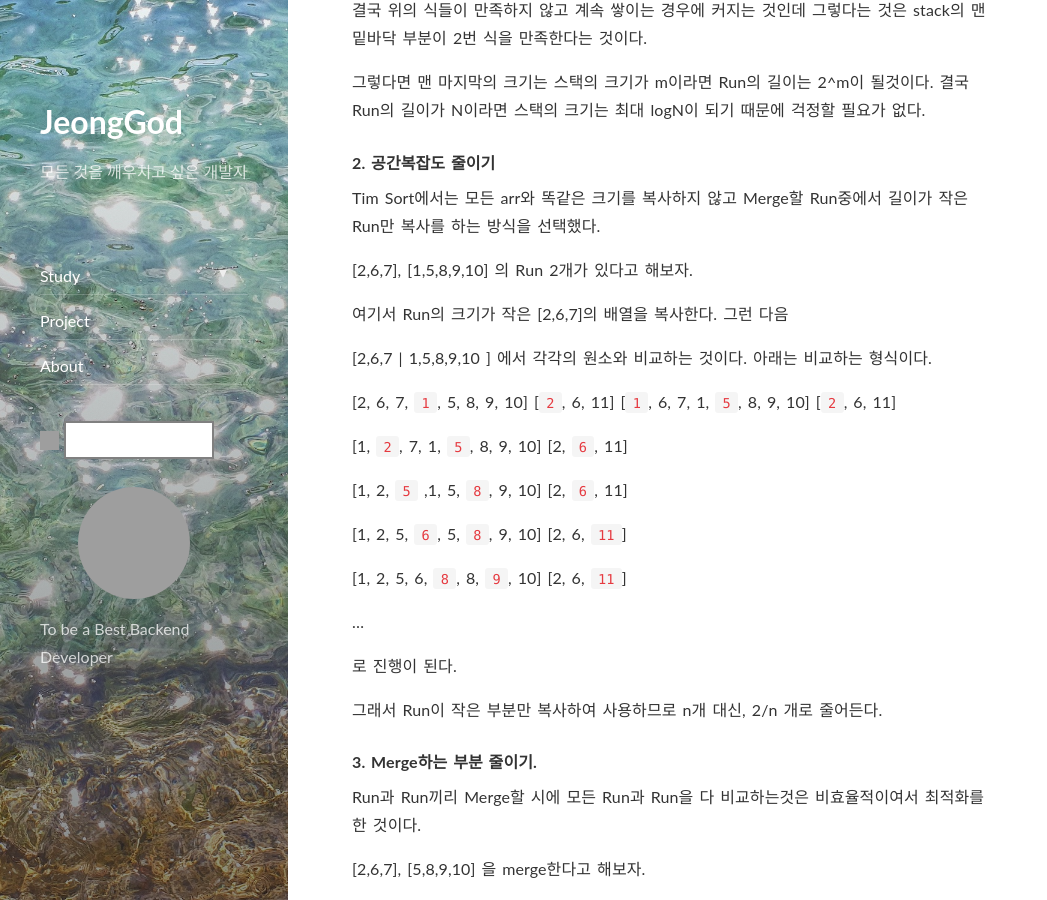
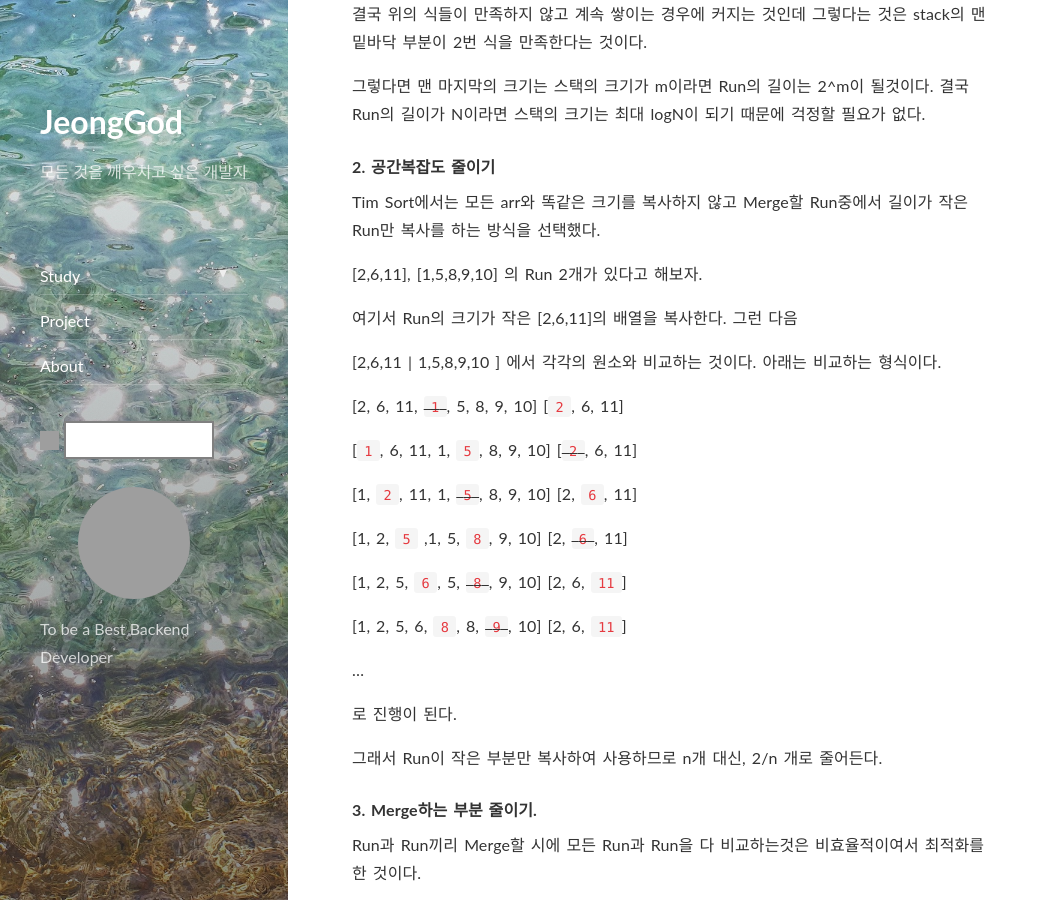
Before and after one commit to JeongGod/JeongGod.github.io, a Jekyll site: the page built from _posts/2021-09-10-study-algorithm-TimSort.markdown, in a window 1280 px wide and 900 px high, scrolled down 4416 px. Shown: the whole window, without its empty margins (0-1047 px from the left). Built offline with Jekyll 4.4.1, drawn with Linux system fonts in a browser that asks for light colours; nearby versions of some CDN libraries; comment, search, counter and statistics services are not loaded; some of the changed text lies outside the part shown; grey boxes are pictures that could not be loaded.

Commit message:
fix tim sort

````diff
--- a/_posts/2021-09-10-study-algorithm-TimSort.markdown
+++ b/_posts/2021-09-10-study-algorithm-TimSort.markdown
@@ -25,10 +25,10 @@ comments: true
 
 ```python
 def mycmp(x, y):
-		return x-y # 오름차순
+	return x-y # 오름차순
 
 def mycmp(x,y):
-		return y-x # 내림차순
+	return y-x # 내림차순
 
 sorted(_list, key=cmp_to_key(mycmp))
 ```
@@ -108,7 +108,7 @@ arr[0] ≤ arr[1] ≤ arr[2] ≤ ... ≤ arr[n]
 
 왜 앞 선 2개를 비교한 뒤에 진행할까.. 그게 궁금했다. 아마 나의 생각으로는 이제 말 할 `Binary Insertion Sort`와 관계가 있어보인다.
 
-### 2. Binary Insertion Sort
+### **2. Binary Insertion Sort**
 
 `Binary Insertion Sort`란, Binary Search를 이용해 Insertion할 위치를 찾는 것이다. Binary Search를 하기 위해서는 "정렬된 데이터"에서만 가능하다.
 
@@ -120,7 +120,7 @@ arr[0] ≤ arr[1] ≤ arr[2] ≤ ... ≤ arr[n]
 
 ⇒ 그러면 결국 O(n^2)가 걸리는게 아니냐? 하겠지만 쉬프트 연산은 그렇게 오래 걸리지 않기 때문에 더 빠르다.
 
-### 3. Merge Sort
+### **3. Merge Sort**
 
 Merge Sort하는데 위에서 말한 최적화가 가능한 부분이 2가지가 있었다.
 
@@ -147,35 +147,36 @@ worst case인 경우
 
 stack에다가 Run 하나를 집어넣을 때 마다 아래와 같은 식을 만족하는지 판단한다. 만족한다면 그대로 `stack`에 쌓고 아니라면 merge한다.
 
-1. stack[i] < stack[i+1]
-2. stack[i] + stack[i+1] < stack[i+2]
+- stack[i] < stack[i+1]
+- stack[i] + stack[i+1] < stack[i+2]
 
 이러한 궁금증이 생길 수도 있다. stack을 사용한다면 공간 복잡도가 커지는게 아닌가? 답은 아니다. 이유는 2번식을 보면 알 수 있다. 2번 식은 피보나치 수열과 비슷하다.
 stack의 크기는 결국 위의 식들이 만족하지 않고 계속 쌓이는 경우에 커지는 것인데 그렇다는 것은 stack의 맨 밑바닥 부분이 2번 식을 만족한다는 것이다.
 
 그렇다면 맨 마지막의 크기는 스택의 크기가 m이라면 Run의 길이는 2^m이 될것이다. 결국 Run의 길이가 N이라면 스택의 크기는 최대 logN이 되기 때문에  걱정할 필요가 없다.
 
-#### 2. 공간복잡도 줄이기
+#### **2. 공간복잡도 줄이기**
 
 Tim Sort에서는 모든 arr와 똑같은 크기를 복사하지 않고 Merge할 Run중에서 길이가 작은 Run만 복사를 하는 방식을 선택했다.
 
-[2,6,7], [1,5,8,9,10]  의 Run 2개가 있다고 해보자.
+[2,6,11], [1,5,8,9,10]  의 Run 2개가 있다고 해보자.
 
-여기서 Run의 크기가 작은 [2,6,7]의 배열을 복사한다. 그런 다음
+여기서 Run의 크기가 작은 [2,6,11]의 배열을 복사한다. 그런 다음
 
-[2,6,7 | 1,5,8,9,10 ] 에서 각각의 원소와 비교하는 것이다.
+[2,6,11 | 1,5,8,9,10 ] 에서 각각의 원소와 비교하는 것이다.
 아래는 비교하는 형식이다.
 
-[2, 6, 7, `1`, 5, 8, 9, 10]  [`2`, 6, 11]
-[`1`, 6, 7, 1, `5`, 8, 9, 10] [`2`, 6, 11]
+[2, 6, 11, ~~`1`~~, 5, 8, 9, 10]  [`2`, 6, 11]
 
-[1, `2`, 7, 1, `5`, 8, 9, 10] [2, `6`, 11]
+[`1`, 6, 11, 1, `5`, 8, 9, 10] [~~`2`~~, 6, 11]
 
-[1, 2, `5` ,1, 5, `8`, 9, 10] [2, `6`, 11]
+[1, `2`, 11, 1, ~~`5`~~, 8, 9, 10] [2, `6`, 11]
 
-[1, 2, 5, `6`, 5, `8`, 9, 10] [2, 6, `11`]
+[1, 2, `5` ,1, 5, `8`, 9, 10] [2, ~~`6`~~, 11]
 
-[1, 2, 5, 6, `8`, 8, `9`, 10] [2, 6, `11`]
+[1, 2, 5, `6`, 5, ~~`8`~~, 9, 10] [2, 6, `11`]
+
+[1, 2, 5, 6, `8`, 8, ~~`9`~~, 10] [2, 6, `11`]
 
 ...
 
@@ -183,19 +184,19 @@ Tim Sort에서는 모든 arr와 똑같은 크기를 복사하지 않고 Merge할
 
 그래서 Run이 작은 부분만 복사하여 사용하므로 n개 대신, 2/n 개로 줄어든다.
 
-#### 3. Merge하는 부분 줄이기.
+#### **3. Merge하는 부분 줄이기.**
 
 Run과 Run끼리 Merge할 시에 모든 Run과 Run을 다 비교하는것은 비효율적이여서 최적화를 한 것이다.
 
 [2,6,7], [5,8,9,10]  을 merge한다고 해보자.
 
-[2,6,7]에서 `7` 보다 큰 부분은 볼 필요가 없다. 그래서 오른쪽 [5]와 비교만 하면 된다.
+[2,6,7]에서 `7` 보다 큰 부분은 볼 필요가 없다. 그래서 오른쪽 [`5`]와 비교만 하면 된다.
 
-[5,8,9,10] 에선 `5` 보다 작은 부분은 볼 필요가 없다. 그래서 왼쪽 [6, 7]와 비교만 하면된다.
+[5,8,9,10] 에선 `5` 보다 작은 부분은 볼 필요가 없다. 그래서 왼쪽 [`6`, `7`]와 비교만 하면된다.
 
-그렇다면 [~~2~~, 6 | 7, 5, ~~8~~, ~~9~~, ~~10~~] 이렇게 비교만 한다면 비교횟수를 줄일 수 있다. 이 부분을 찾는 과정은 Binary Search로 찾게된다.
+그렇다면 [~~2~~, 6 ; 7, 5, ~~8~~, ~~9~~, ~~10~~] 이렇게 비교만 한다면 비교횟수를 줄일 수 있다. 이 부분을 찾는 과정은 Binary Search로 찾게된다.
 
-#### 4. Galloping Search
+#### **4. Galloping Search**
 
 이제 Run과 Run을 비교한다고 해보자. 이 때, 원소의 크기차이가 커서 하나하나 비교하기엔 불필요한 비교라고 생각하는 것이다. 이 때 "질주 모드"라고 해서 1칸씩 비교하는 것이 아닌 2^n만큼 건너뛰면서 비교하게 된다.
 
````
Also changed, not shown: other parts of _posts/2021-09-10-study-algorithm-TimSort.markdown (+6 -6 lines).
